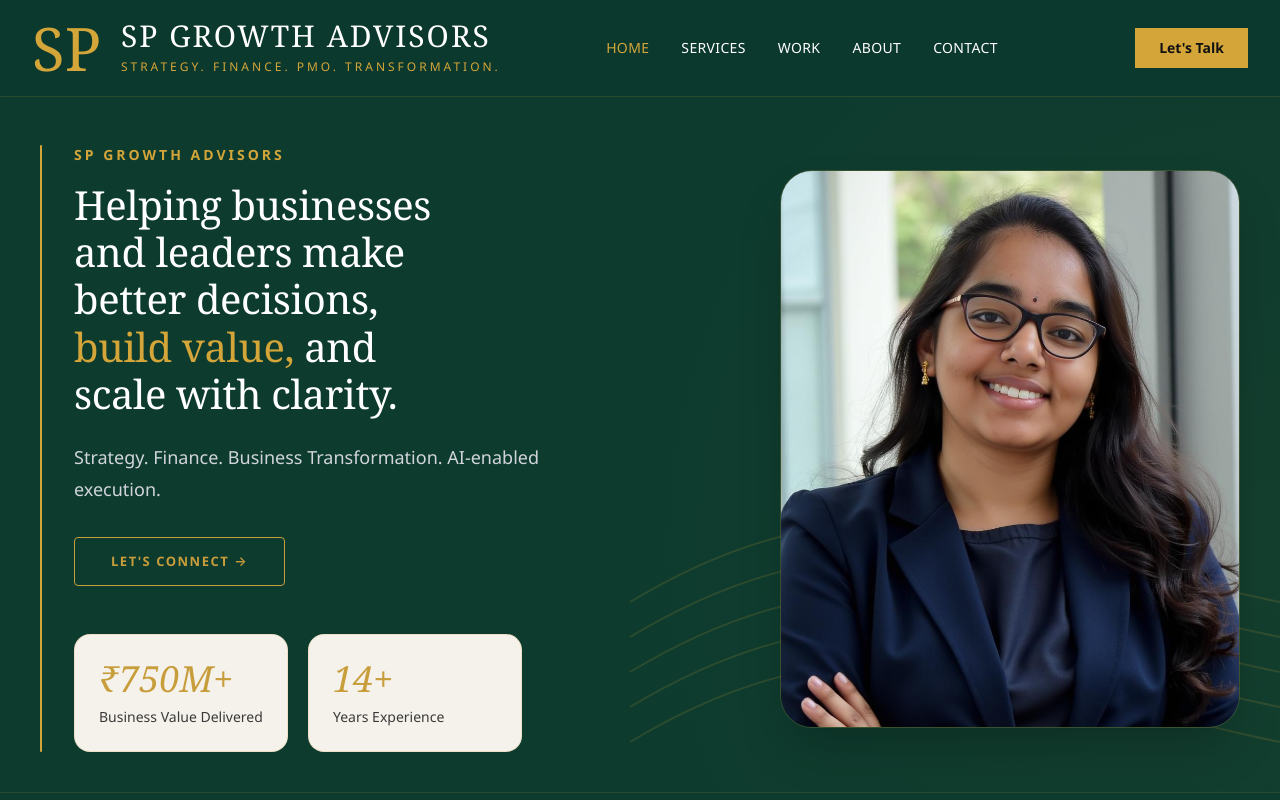
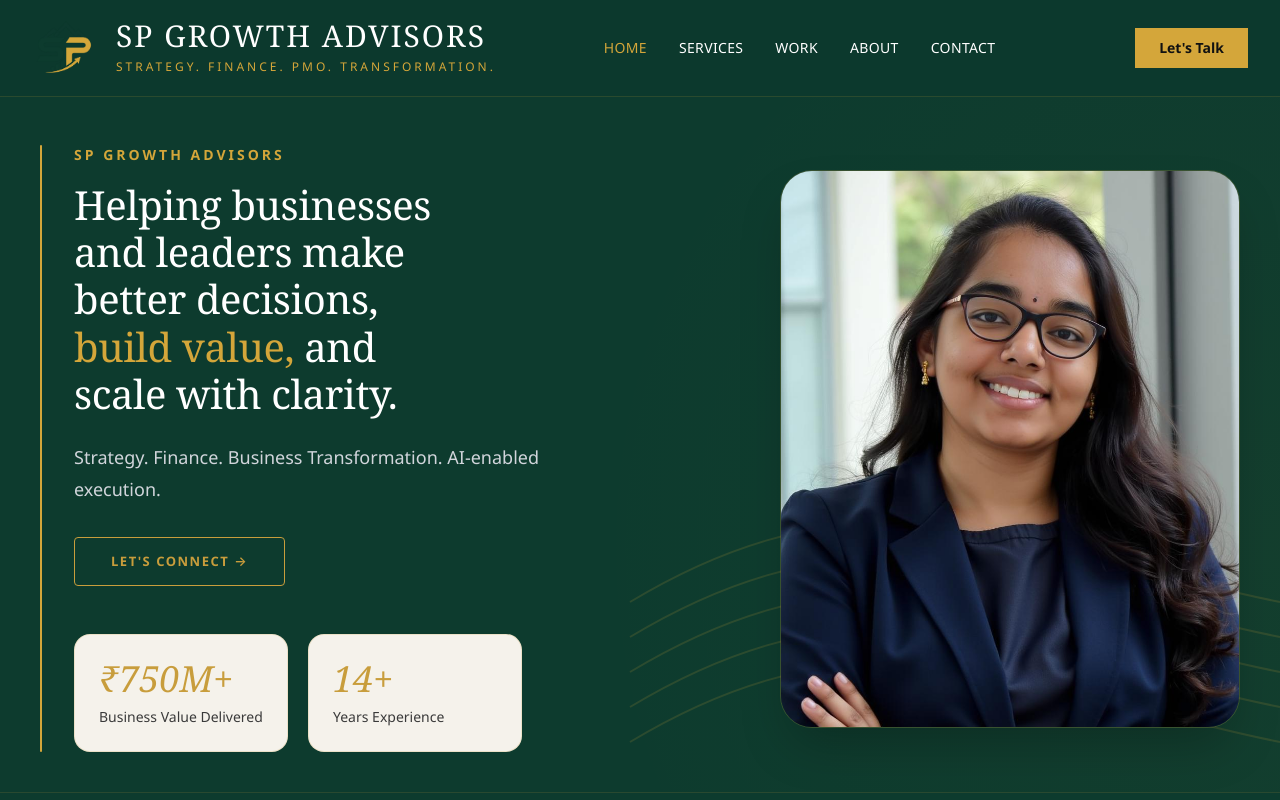
Before and after one commit to SravaniPolina/sravani-portfolio-frontend, a React (Create React App) app: page / in a window 1280 px wide. Shown: the top 800 px of the page. Built offline with nearby package versions, Linux system fonts and the light colour scheme.

Commit message:
Update NavBar.js

```diff
--- a/src/components/NavBar.js
+++ b/src/components/NavBar.js
@@ -26,7 +26,11 @@ export default function NavBar() {
             onClick={() => setIsOpen(false)}
             className="flex items-center gap-3 lg:gap-5 cursor-pointer group"
           >
-            <div className="text-[#D4A63A] font-serif text-4xl lg:text-6xl leading-none">SP</div>
+            <img
+              src="/sp-logo-mark.png"
+              alt="SP Growth Advisors logo"
+              className="h-12 w-12 lg:h-16 lg:w-16 object-contain flex-shrink-0"
+            />
             <div>
               <div className="uppercase text-white tracking-[1px] lg:tracking-[2px] font-serif text-lg lg:text-3xl leading-tight lg:leading-none group-hover:text-[#D4A63A] transition">
                 SP GROWTH ADVISORS
```
